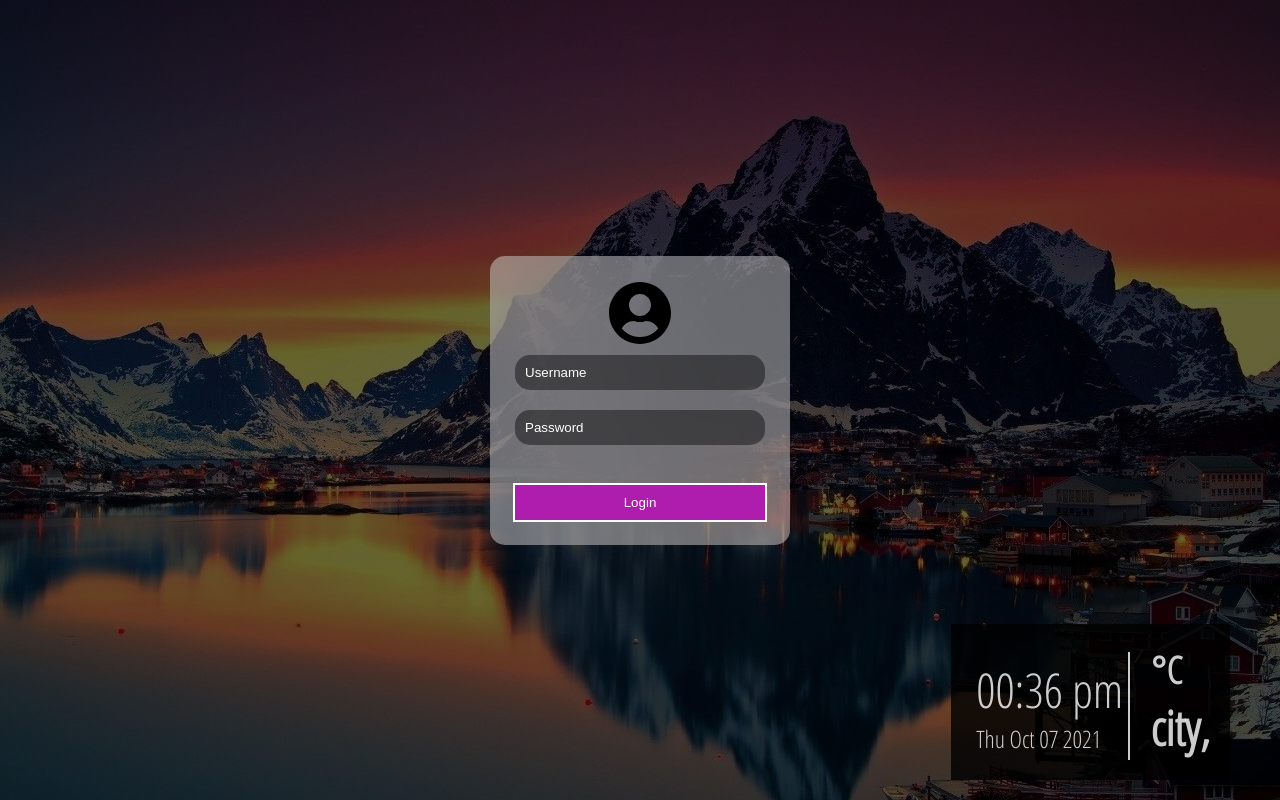
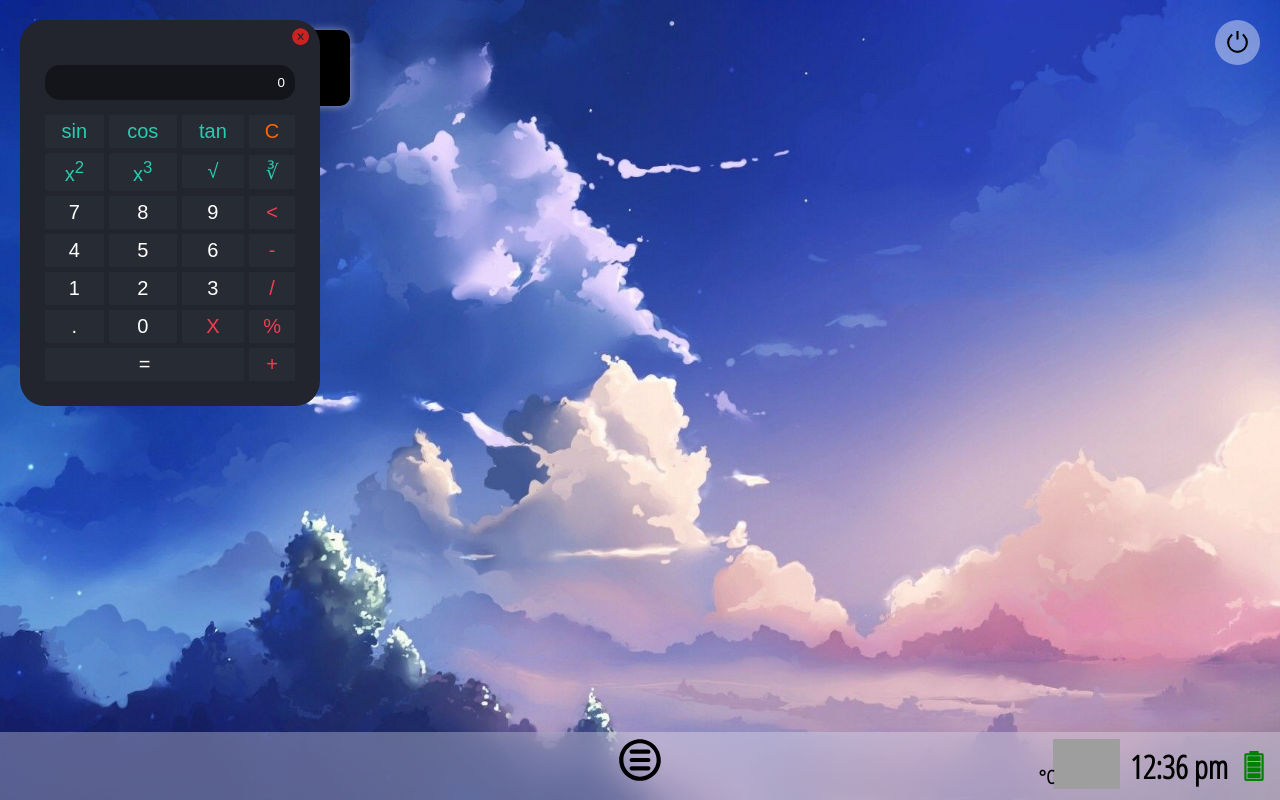
Before and after one commit to mart-anthony-stark/Reactive-OS, a React (Vite) app: page / in a window 1280 px wide. Built offline with nearby package versions, Linux system fonts and the light colour scheme; no server answers; grey boxes are pictures that could not be loaded.

Commit message:
feature:added calculator app

```diff
--- a/src/App.jsx
+++ b/src/App.jsx
@@ -14,6 +14,7 @@ import PowerOptions from './components/power_opts/PowerOptions'
 import PowerButton from './components/power_btn/PowerButton'
 import Weather from './components/weather/Weather'
 import Browser from './components/browser/Browser'
+import Calculator from './components/calculator/Calculator'
 
 // const Weather = React.lazy(() => import('./components/weather/Weather'));
 
@@ -27,7 +28,7 @@ let dataObj ={
 function App() {
   const [start, toggleStart] = useState(false)
   const [powerOption ,togglePowerOption] = useState(false)
-  const [tasks, setTasks] = useState([])
+  const [tasks, setTasks] = useState(['calculator'])
   const [weather, setWeather] = useState(dataObj)
 
   useEffect(()=>{
@@ -58,7 +59,7 @@ function App() {
         {tasks.includes('editor') && <Editor setTasks={setTasks} tasks={tasks}/>}
         {tasks.includes('browser') && <Browser setTasks={setTasks} tasks={tasks} />}
         {tasks.includes('weather') && <Weather weather={weather}/>}
-
+        {tasks.includes('calculator') && <Calculator setTasks={setTasks} tasks={tasks} />}
         <ClockWidget />
 
 
--- /dev/null
+++ b/src/components/calculator/Calculator.jsx
@@ -0,0 +1,80 @@
+import React, {useState} from 'react'
+import {AiFillCloseCircle} from 'react-icons/ai'
+import './style.css'
+
+export default function Calculator({tasks, setTasks}){
+  const [res, setRes] = useState('')
+
+  function handleNumber(value){
+    setRes(res+value)
+  }
+  return(
+    <div className='calculator' style={{zIndex: tasks.indexOf('calculator')+1}}>
+        <div className="close-btn" onClick={()=> setTasks((prev)=> prev.filter(p => p !== 'calculator'))}>
+          <AiFillCloseCircle/>
+        </div>
+      <table>
+            <tr id='result'>
+                <td colspan="4">
+                <input type="text" style={{textAlign: 'right'}} id='result' placeholder="0" readOnly
+                  value={res}
+
+                /></td>
+            </tr>
+            <tr>
+                <td><button onClick={()=>{
+                  let sin = Math.sin(res)
+                  setRes(sin)
+                 }} className='green'>sin</button></td>
+                <td><button onClick={()=>{
+                  let cos = Math.cos(res)
+                  setRes(cos)
+                 }} className='green'>cos</button></td>
+                <td><button onClick={()=>{
+                  let tan = Math.tan(res)
+                  setRes(tan)
+                 }} className='green'>tan</button></td>
+                <td colspan="2"><button onClick={()=> setRes('')} style={{color: 'rgb(255, 102, 0)'}}>C</button></td>
+            </tr>
+            <tr>
+                <td><button className='green'> x<sup>2</sup> </button> </td>
+                <td><button className='green'> x<sup>3</sup> </button> </td>
+                <td><button className='green'> &radic; </button> </td>
+                <td><button className='green'> &#8731; </button> </td>
+            </tr>
+            <tr>
+              <td><button onClick={()=> handleNumber('7')}>7</button></td>
+              <td><button onClick={()=> handleNumber('8')}>8</button></td>
+              <td><button onClick={()=> handleNumber('9')}>9</button></td>
+              <td><button onClick={()=> setRes(res.substring(0, res.length-1))} className='red'>&#60;</button></td>
+            </tr>
+            <tr>
+              <td><button onClick={()=> handleNumber('4')}>4</button></td>
+              <td><button onClick={()=> handleNumber('5')}>5</button></td>
+              <td><button onClick={()=> handleNumber('6')}>6</button></td>
+              <td><button onClick={()=> handleNumber('-')} className='red'>-</button></td>
+            </tr>
+            <tr>
+              <td><button onClick={()=> handleNumber('1')}>1</button></td>
+              <td><button onClick={()=> handleNumber('2')}>2</button></td>
+              <td><button onClick={()=> handleNumber('3')}>3</button></td>
+              <td><button onClick={()=> handleNumber('/')} className='red'>/</button></td>
+            </tr>
+            <tr>
+              <td><button onClick={()=> handleNumber('.')}>.</button></td>
+              <td><button onClick={()=> handleNumber('0')}>0</button></td>
+              <td><button onClick={()=> handleNumber('*')} className='red'>X</button></td>
+              <td><button onClick={()=> handleNumber('%')} className='red'>%</button></td>
+            </tr>
+            <tr>
+                <td colspan="3"> <button onClick={()=>{
+                  setRes(eval(res))
+                }}
+
+                >=</button> </td>
+                <td><button onClick={()=> handleNumber('+')} className='red'> + </button> </td>
+            </tr>
+      </table>
+    </div>
+  )
+}
--- /dev/null
+++ b/src/components/calculator/style.css
@@ -0,0 +1,44 @@
+.calculator{
+  background: #22252D;
+  backdrop-filter: blur(25px);
+  max-width: 300px;
+  width: 100%;
+  padding: 20px;
+  display: flex;
+  justify-content: center;
+  border-radius: 25px;
+  position: fixed;
+  z-index: 8;
+  padding-top: 40px;
+}
+.calculator button{
+  width: 100%;
+  padding: 5px;
+  font-size: 20px;
+  border: none;
+  height: 100%;
+  background: #272B33;
+  color: #fff;
+  cursor: url('../../cursors/Link Select.cur'), auto;
+  user-select: none;
+}
+.calculator table{
+  border-spacing: 5px;
+  width: 100%;
+}
+#result{
+  margin-bottom: 10px;
+  width: 100%;
+  user-select: none;
+}
+.calculator button.green{
+  color: #26CEB1;
+}
+.calculator button.red{
+  color: rgb(248, 59, 81);
+}
+.calculator .close-btn{
+  position: absolute;
+  top: 5px;
+  right: 10px;
+}
--- a/src/components/login/Login.jsx
+++ b/src/components/login/Login.jsx
@@ -6,7 +6,7 @@ import './login.css'
 
 export default function Login({weather}){
 const [showPass, toggleShowPass] = useState('password')
-const [isLogged, setLog] = useState(false)
+const [isLogged, setLog] = useState(true)
 const [user, setUser] = useState({username: '', password: ''})
 const [err, setErr] = useState({username: '', password: ''})
 const [time, setTime] = useState('00:00:00 am')
--- a/src/components/login/login.css
+++ b/src/components/login/login.css
@@ -8,14 +8,14 @@
   z-index: 999;
   display: grid;
   place-items: center;
-  transition: margin-top 1s linear, opacity 1.5s linear;
+  transition: opacity 1.5s linear;
 }
 .logged{
-  margin-top: -100%;
+  visibility: hidden;
   opacity: 0;
 }
 .user-login form{
-
+  transform: translateY(-50%);
   background: rgba(255,255,255,0.4);
   backdrop-filter: blur(50px);
   padding: 25px;
--- a/src/components/start/Start.jsx
+++ b/src/components/start/Start.jsx
@@ -2,7 +2,7 @@ import React,{useState} from 'react'
 import './start.css'
 import {AiFillCloseCircle} from 'react-icons/ai'
 import {FaFileWord} from 'react-icons/fa'
-import {FcCommandLine, FcTodoList,FcSearch} from 'react-icons/fc'
+import {FcCommandLine, FcTodoList,FcSearch, FcCalculator} from 'react-icons/fc'
 import {TiCodeOutline} from 'react-icons/ti'
 import {GiDrum} from 'react-icons/gi'
 import {IconContext} from 'react-icons'
@@ -80,6 +80,15 @@ export default function Start({start, toggleStart, setTasks, tasks}){
           </div>
 
 
+          <div className="application" onDoubleClick={()=> {
+              setTasks([...tasks, 'calculator'])
+              toggleStart(false)
+            }}>
+            <IconContext.Provider value={{className: "click-btn" }}>
+              <div><FcCalculator/></div>
+            </IconContext.Provider>
+            <p className='app-name'>Calculator</p>
+          </div>
         </div>
     </div>
   )
```
